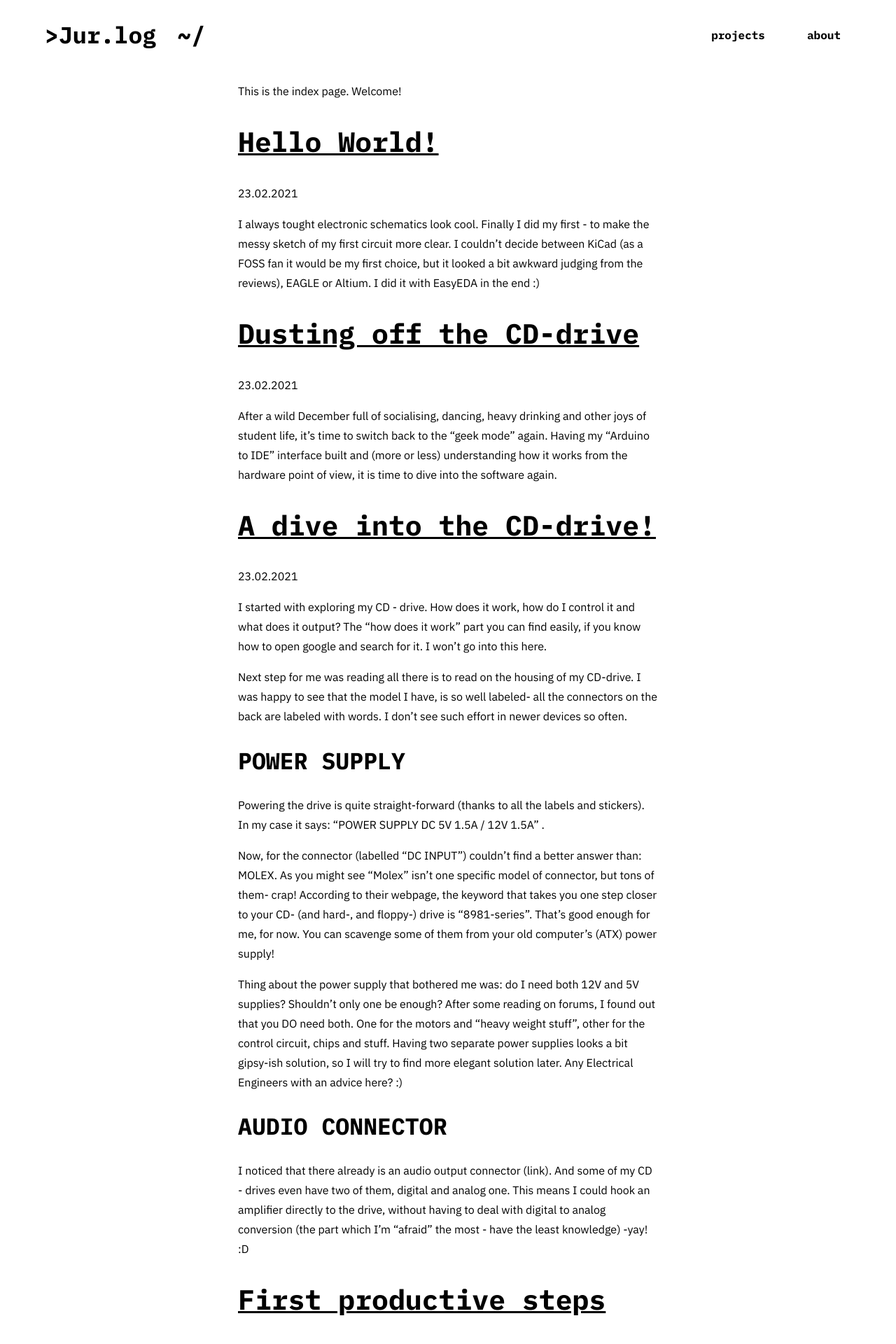
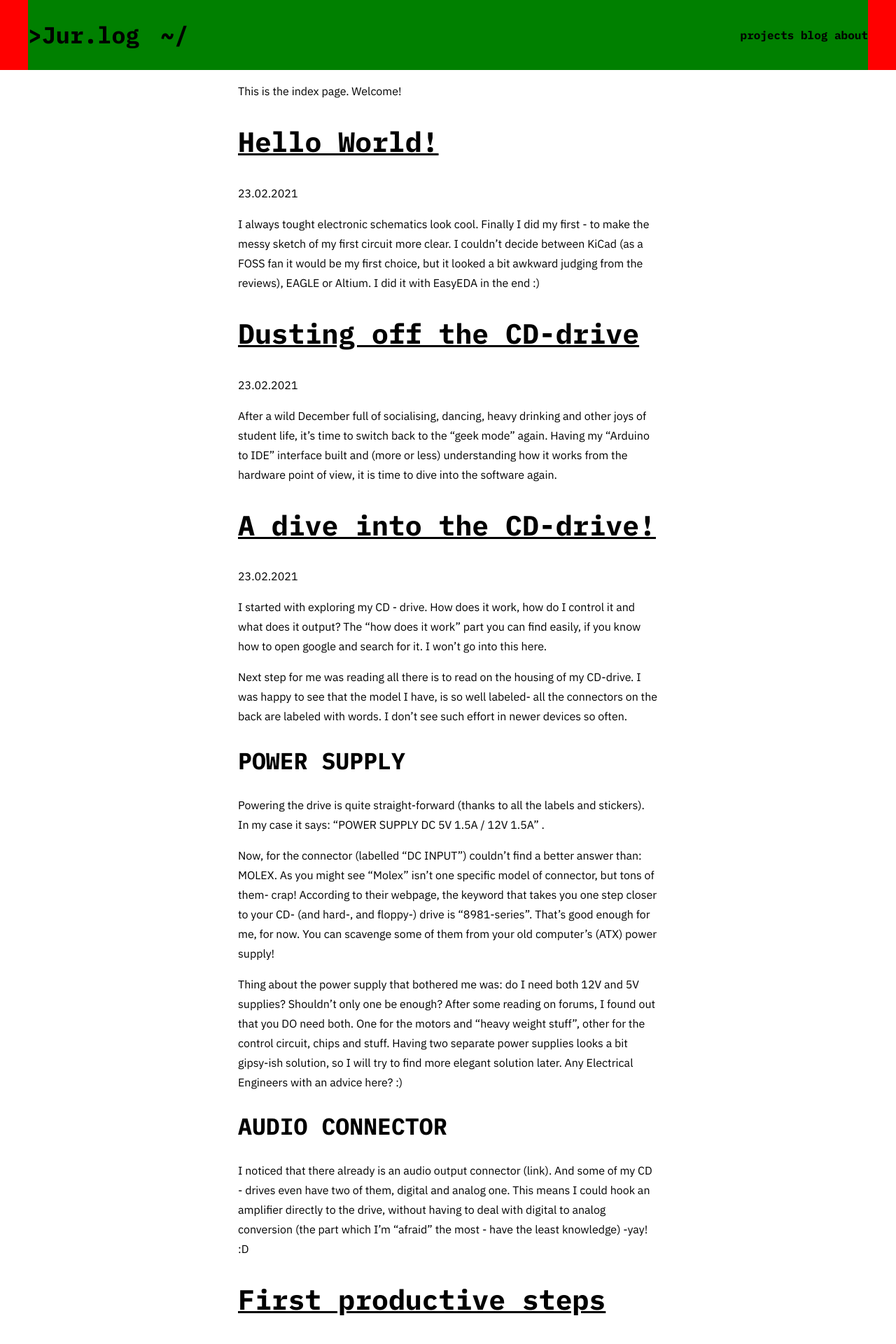
Before and after one commit to jurc192/jurlog, a Jekyll site: the page built from index.md, in a window 1280 px wide. Shown: the top 1920 px of the page at 70% size. Built offline with Jekyll 4.4.1, drawn with Linux system fonts in a browser that asks for light colours.

Commit message:
Cleaning up navbar css, using flexbox

```diff
--- a/_layouts/default.html
+++ b/_layouts/default.html
@@ -5,9 +5,9 @@
   <body>
 
     <header class="site-header">
+      <div class="wrapper">
         <a class="logo" href="{{ '/' | relative_url }}">>Jur.log</a>
         <span class="breadcrumbs">~{{ page.url }}</span>
-
         <input id="menu-btn" type="checkbox">
         <label class="menu-btn" for="menu-btn">BURGER</label>
         <nav class="navbar">
@@ -18,6 +18,7 @@
               {% endfor %}
           </ul>
         </nav>
+      </div>
     </header>
 
     <main class="site-content">
--- a/_sass/_base.scss
+++ b/_sass/_base.scss
@@ -68,3 +68,8 @@ mark {
   background-color: var(--yellow-100);
   border-radius: .125rem;
 }
+
+ul {
+    margin: 0;
+    padding: 0;
+}
--- a/_sass/_layout.scss
+++ b/_sass/_layout.scss
@@ -1,28 +1,28 @@
-body {
-    min-height: 100vh;
-    max-width: 1200px;
-    margin: 0 auto;
-    padding: 0 1.5rem;
-}
-
 .site-content {
     max-width: 600px;   // Minima theme (in poole, 45rem is used)
     margin: 0 auto;
 }
 
-
 /*
     Navbar stuff
 */
 .site-header {
-    height: 100px;
+    width: 100%;
+    background: red;
+}
+
+.wrapper {
+    max-width: 1200px;
+    background: green;
+    margin: 0 auto;
     display: flex;
-    flex-direction: row;
 }
-.site-header * {
+
+.wrapper * {
     display: inline-block;
-    line-height: 100px;         // SAME AS NAVBAR HEIGHT
+    line-height: var(--header-height);
 }
+
 .breadcrumbs {
     flex: 1;
     padding: 0 30px;
@@ -30,21 +30,9 @@ body {
 }
 
 #menu-btn, .menu-btn {
-    display: none;  // Hamburger menu checkbox (never visible)
+    display: none;
 }
 
-.navbar ul {
-    margin: 0;
-    padding: 0;
-
-    display: flex;
-    align-items: center;
-    justify-content: space-around;
-}
-.navbar li {
-    display: inline-block;
-    padding: 0 15px;
-}
 
 /* Mobile navigation menu */
 @media all and (max-width: 800px) {
@@ -55,7 +43,7 @@ body {
     #menu-btn:not(:checked) ~ .navbar {
         display: none;
     }
-    #menu-btn:checked ~ .navbar {
+    #menu-btn:checked ~ .navbar ul {
         display: flex;
         flex-direction: column;
         z-index: 1;
--- a/_sass/_variables.scss
+++ b/_sass/_variables.scss
@@ -1,3 +1,3 @@
 :root {
-
+    --header-height: 100px;
 }
--- /dev/null
+++ b/temp.scss
@@ -0,0 +1,97 @@
+.site-content {
+    max-width: 600px;   // Minima theme (in poole, 45rem is used)
+    margin: 0 auto;
+}
+
+
+/*
+    Navbar stuff
+*/
+.site-header {
+    width: 100%;
+    background: red;
+}
+.wrapper {
+    height: var(--header-height);
+    max-width: 1200px;
+    background: green;
+    margin: 0 auto;
+}
+.wrapper * {
+    display: inline-block;
+    line-height: var(--header-height);
+}
+
+.breadcrumbs {
+    position: absolute;
+}
+
+#menu-btn, .menu-btn {
+    display: none;
+}
+
+.navbar {
+    float: right;
+}
+
+@media all and (max-width: 800px) {
+    .menu-btn {
+        display: block;
+    }
+}
+
+// .site-header {
+//     height: 100px;
+//     display: flex;
+//     flex-direction: row;
+// }
+// .site-header * {
+//     display: inline-block;
+//     line-height: 100px;         // SAME AS NAVBAR HEIGHT
+// }
+// .breadcrumbs {
+//     flex: 1;
+//     padding: 0 30px;
+
+// }
+
+
+// .navbar ul {
+//     margin: 0;
+//     padding: 0;
+
+//     display: flex;
+//     align-items: center;
+//     justify-content: space-around;
+// }
+// .navbar li {
+//     display: inline-block;
+//     padding: 0 15px;
+// }
+
+// /* Mobile navigation menu */
+// @media all and (max-width: 800px) {
+//     .menu-btn {
+//         display: inline-block;
+//         flex-shrink: 0;
+//     }
+//     #menu-btn:not(:checked) ~ .navbar {
+//         display: none;
+//     }
+//     #menu-btn:checked ~ .navbar {
+//         display: flex;
+//         flex-direction: column;
+//         z-index: 1;
+//         background: white;
+//     }
+
+//     .site-header {
+//         flex-wrap: wrap;
+//     }
+//     .navbar {
+//         width: 100%;
+//     }
+//     .navbar ul {
+//         flex-direction: column;
+//     }
+// }
```
Also changed, not shown: _layouts/project.html (added, +17 -0 lines), blog.html (added, +20 -0 lines). Lines whose indentation alone changed are shown as unchanged.
